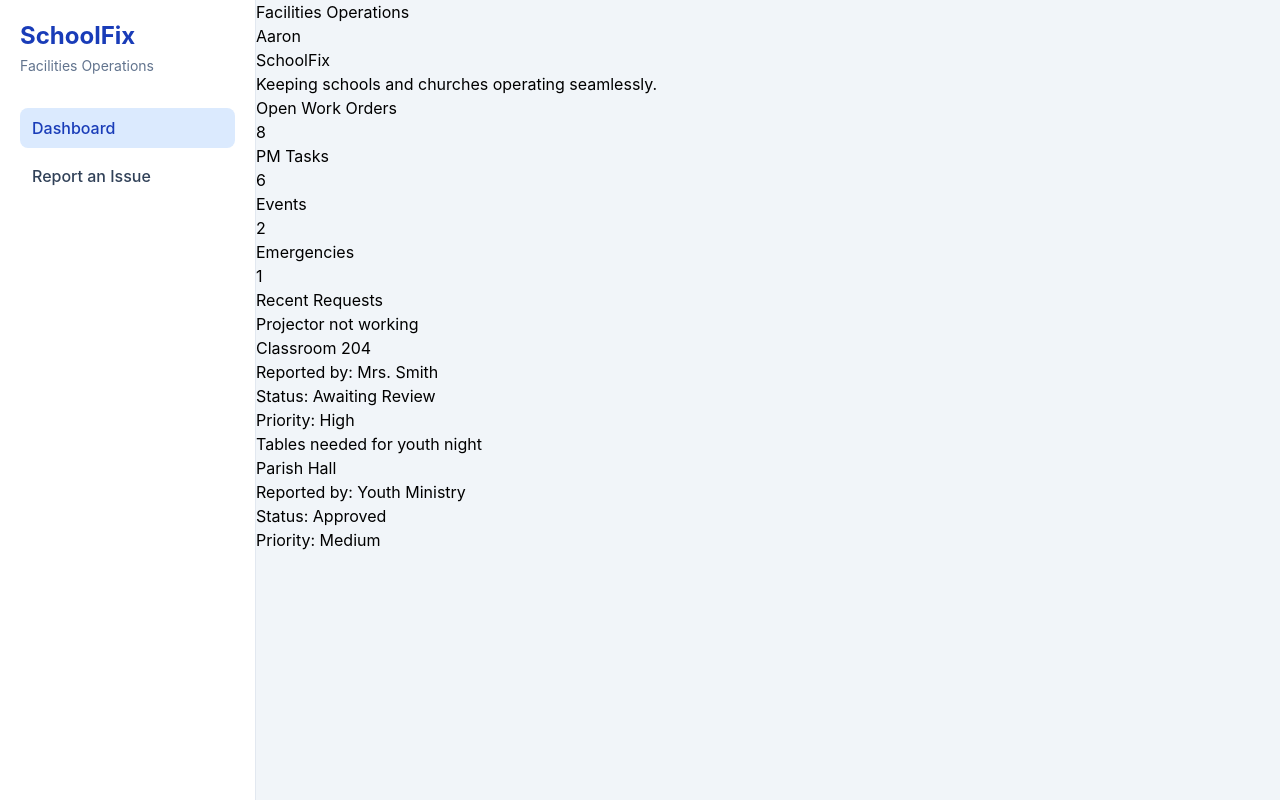
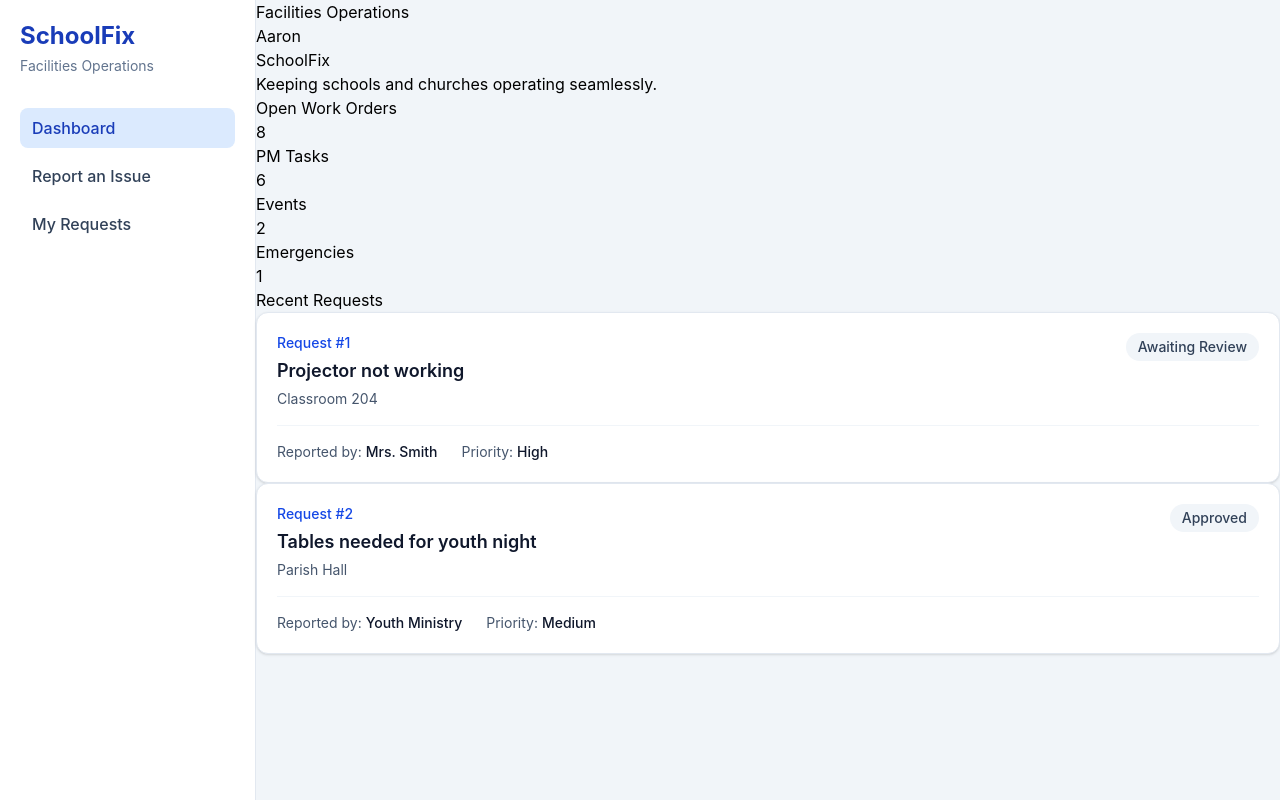
Before and after one commit to Noelke10/Schoolfix, a React (Vite) app in the folder frontend/: page / in a window 1280 px wide. Built offline with nearby package versions, Linux system fonts and the light colour scheme.

Commit message:
feat: add my requests page

```diff
--- a/frontend/src/App.tsx
+++ b/frontend/src/App.tsx
@@ -2,8 +2,9 @@ import { useState } from "react";
 import AppLayout from "./layouts/AppLayout";
 import Dashboard from "./pages/Dashboard";
 import ReportIssue from "./pages/ReportIssue";
+import MyRequests from "./pages/MyRequests";
 
-type Page = "dashboard" | "reportIssue";
+type Page = "dashboard" | "reportIssue" | "myRequests";
 
 function App() {
   const [currentPage, setCurrentPage] = useState<Page>("dashboard");
@@ -12,6 +13,7 @@ function App() {
     <AppLayout currentPage={currentPage} onNavigate={setCurrentPage}>
       {currentPage === "dashboard" && <Dashboard />}
       {currentPage === "reportIssue" && <ReportIssue />}
+      {currentPage === "myRequests" && <MyRequests />}
     </AppLayout>
   );
 }
--- a/frontend/src/components/layout/Sidebar.tsx
+++ b/frontend/src/components/layout/Sidebar.tsx
@@ -1,6 +1,6 @@
 type SidebarProps = {
-  currentPage: "dashboard" | "reportIssue";
-  onNavigate: (page: "dashboard" | "reportIssue") => void;
+  currentPage: "dashboard" | "reportIssue" | "myRequests";
+  onNavigate: (page: "dashboard" | "reportIssue" | "myRequests") => void;
 };
 
 function Sidebar({ currentPage, onNavigate }: SidebarProps) {
@@ -36,6 +36,16 @@ function Sidebar({ currentPage, onNavigate }: SidebarProps) {
         >
           Report an Issue
         </button>
+
+        <button
+          type="button"
+          onClick={() => onNavigate("myRequests")}
+          className={`${baseButton} ${
+            currentPage === "myRequests" ? activeButton : inactiveButton
+          }`}
+        >
+          My Requests
+        </button>
       </nav>
     </aside>
   );
--- a/frontend/src/components/requests/RequestCard.tsx
+++ b/frontend/src/components/requests/RequestCard.tsx
@@ -6,12 +6,38 @@ type RequestCardProps = {
 
 function RequestCard({ request }: RequestCardProps) {
   return (
-    <article>
-      <h3>{request.title}</h3>
-      <p>{request.location}</p>
-      <p>Reported by: {request.reportedBy}</p>
-      <p>Status: {request.status}</p>
-      <p>Priority: {request.priority}</p>
+    <article className="rounded-xl border border-slate-200 bg-white p-5 shadow-sm">
+      <div className="flex items-start justify-between gap-4">
+        <div>
+          <p className="text-sm font-medium text-blue-700">
+            Request #{request.id}
+          </p>
+
+          <h2 className="mt-1 text-lg font-semibold text-slate-900">
+            {request.title}
+          </h2>
+
+          <p className="mt-1 text-sm text-slate-600">{request.location}</p>
+        </div>
+
+        <span className="rounded-full bg-slate-100 px-3 py-1 text-sm font-medium text-slate-700">
+          {request.status}
+        </span>
+      </div>
+
+      <div className="mt-4 flex flex-wrap gap-x-6 gap-y-2 border-t border-slate-100 pt-4 text-sm">
+        <p className="text-slate-600">
+          Reported by:{" "}
+          <span className="font-medium text-slate-900">
+            {request.reportedBy}
+          </span>
+        </p>
+
+        <p className="text-slate-600">
+          Priority:{" "}
+          <span className="font-medium text-slate-900">{request.priority}</span>
+        </p>
+      </div>
     </article>
   );
 }
--- /dev/null
+++ b/frontend/src/data/requests.ts
@@ -0,0 +1,28 @@
+import type { FacilityRequest } from "../types/request";
+
+export const sampleRequests: FacilityRequest[] = [
+  {
+    id: 1042,
+    title: "Projector not working",
+    location: "Classroom 204",
+    reportedBy: "Mrs. Smith",
+    status: "In Progress",
+    priority: "High",
+  },
+  {
+    id: 1041,
+    title: "Tables needed for youth night",
+    location: "Parish Hall",
+    reportedBy: "Youth Ministry",
+    status: "Approved",
+    priority: "Medium",
+  },
+  {
+    id: 1038,
+    title: "Restroom soap dispenser empty",
+    location: "Elementary Building",
+    reportedBy: "School Office",
+    status: "Completed",
+    priority: "Low",
+  },
+];
--- a/frontend/src/layouts/AppLayout.tsx
+++ b/frontend/src/layouts/AppLayout.tsx
@@ -4,8 +4,8 @@ import Sidebar from "../components/layout/Sidebar";
 
 type AppLayoutProps = {
   children: ReactNode;
-  currentPage: "dashboard" | "reportIssue";
-  onNavigate: (page: "dashboard" | "reportIssue") => void;
+  currentPage: "dashboard" | "reportIssue" | "myRequests";
+  onNavigate: (page: "dashboard" | "reportIssue" | "myRequests") => void;
 };
 
 function AppLayout({ children, currentPage, onNavigate }: AppLayoutProps) {
--- /dev/null
+++ b/frontend/src/pages/MyRequests.tsx
@@ -0,0 +1,24 @@
+import RequestCard from "../components/requests/RequestCard";
+import { sampleRequests } from "../data/requests";
+
+function MyRequests() {
+  return (
+    <main className="p-8">
+      <section className="mx-auto max-w-4xl">
+        <h1 className="text-3xl font-bold text-slate-900">My Requests</h1>
+
+        <p className="mt-2 text-slate-600">
+          Track the status of requests submitted to Facilities.
+        </p>
+
+        <div className="mt-6 grid gap-4">
+          {sampleRequests.map((request) => (
+            <RequestCard key={request.id} request={request} />
+          ))}
+        </div>
+      </section>
+    </main>
+  );
+}
+
+export default MyRequests;
--- a/frontend/src/types/request.ts
+++ b/frontend/src/types/request.ts
@@ -1,8 +1,16 @@
+export type RequestStatus =
+  | "Awaiting Review"
+  | "Approved"
+  | "In Progress"
+  | "Completed";
+
+export type RequestPriority = "Low" | "Medium" | "High" | "Emergency";
+
 export interface FacilityRequest {
   id: number;
   title: string;
   location: string;
   reportedBy: string;
-  status: "Awaiting Review" | "Approved" | "In Progress" | "Completed";
-  priority: "Low" | "Medium" | "High" | "Emergency";
+  status: RequestStatus;
+  priority: RequestPriority;
 }
```
